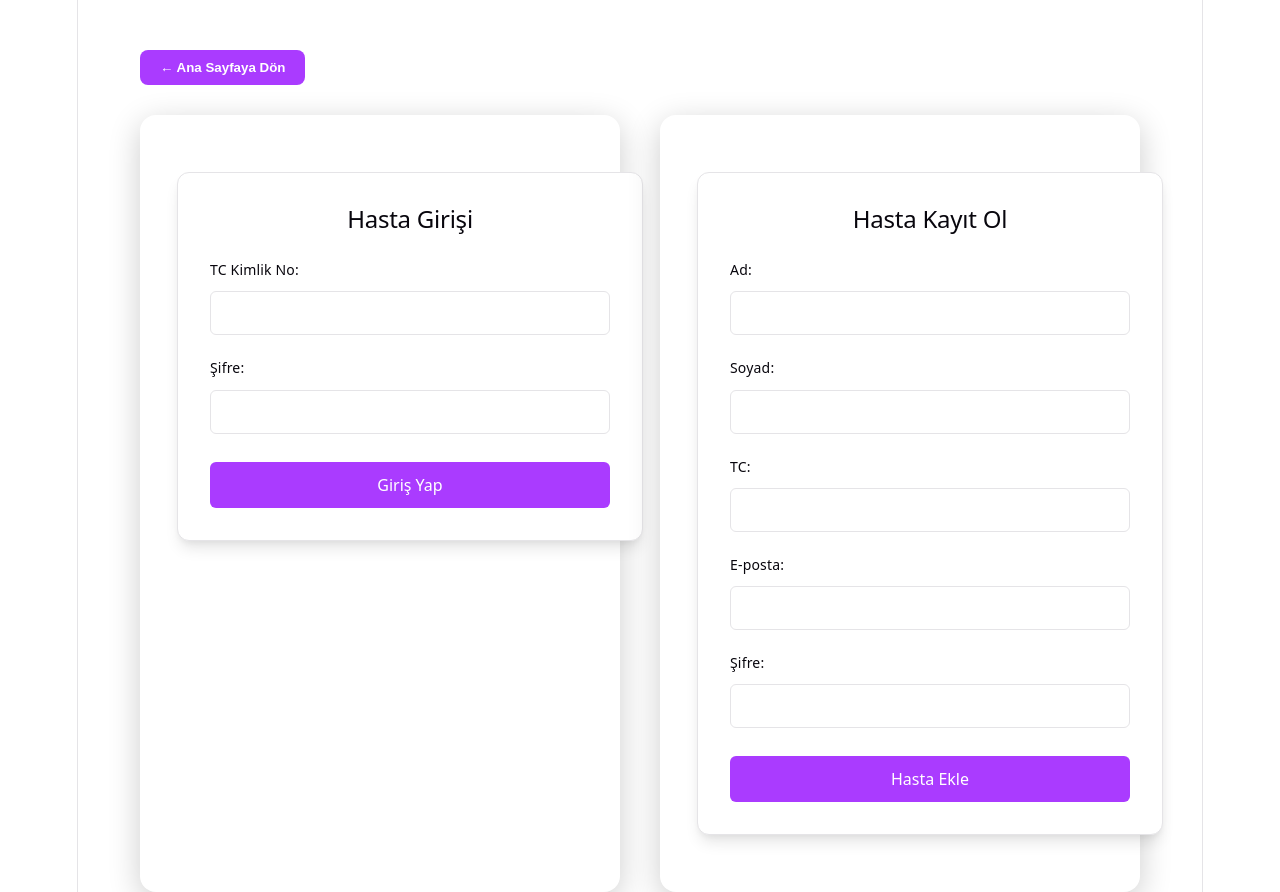
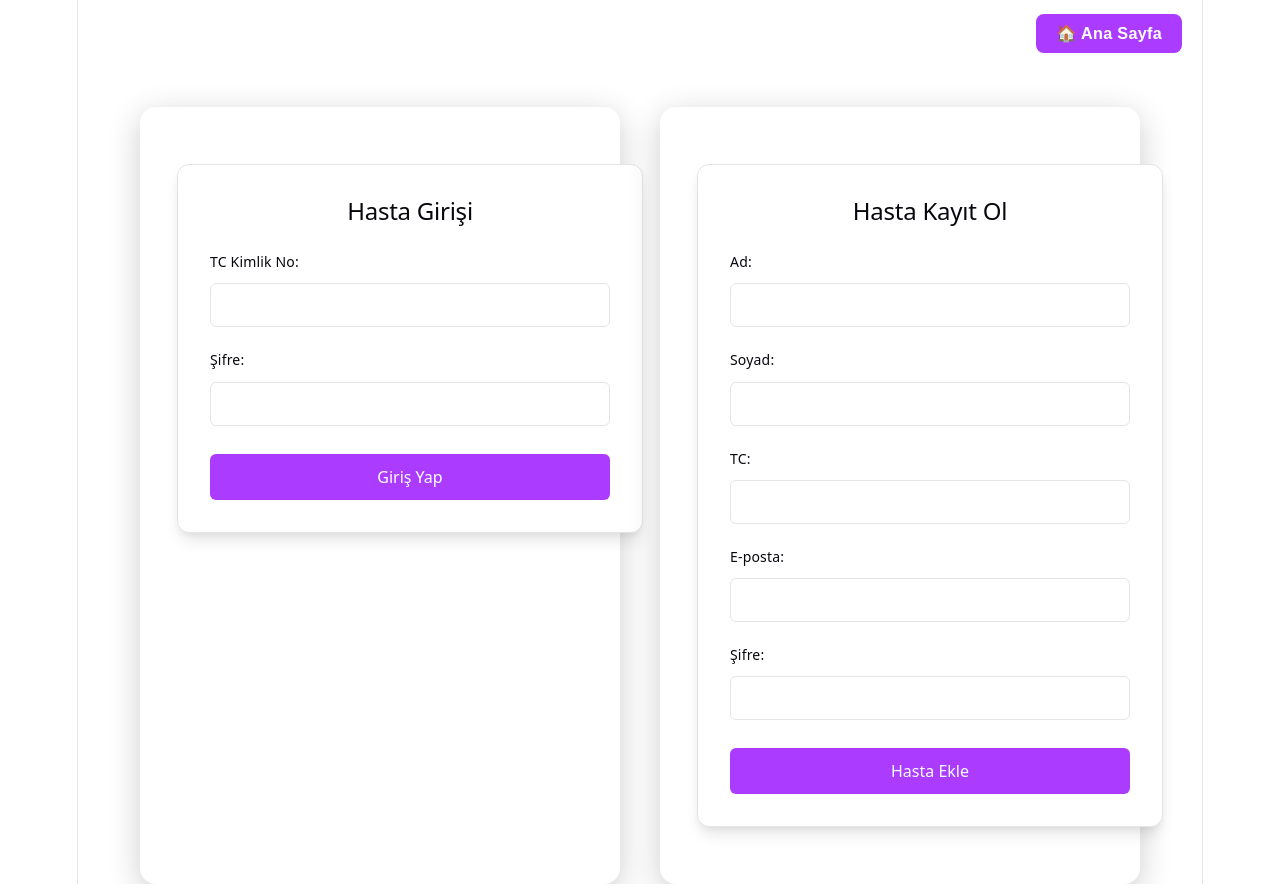
Before and after one commit to Umut-Erkan/Hastane_Otomasyonu, a React (Vite) app in the folder Hastane_UI/: page /hasta in a window 1280 px wide. Built offline with nearby package versions, Linux system fonts and the light colour scheme.

Commit message:
Her sayfa için bir önceki sayfaya geçiş ya da home pageye geçiş. Login sayfaları için direkt home pageye geçiş eklendi

```diff
--- a/Hastane_UI/src/App.css
+++ b/Hastane_UI/src/App.css
@@ -186,30 +186,54 @@
   }
 }
 
-/* App Layout Classes */
-.back-button {
-  padding: 10px 20px;
-  border-radius: 8px;
-  cursor: pointer;
-  border: none;
-  background: var(--accent);
-  color: white;
-  font-weight: bold;
-  margin-bottom: 20px;
+/* Navigasyon Çubuğu */
+.page-nav-bar {
+  position: relative;
+  width: 100%;
+  display: flex;
+  justify-content: space-between;
+  align-items: center;
+  padding: 14px 20px;
+  box-sizing: border-box;
+  pointer-events: none; /* çocuklar pointer eventi aldığı için parent'ta kapatıyoruz */
 }
 
-.page-wrapper {
-  position: relative;
-  width: 100%;
-  min-height: 100vh;
-  display: flex;
-  flex-direction: column;
+.nav-btn {
+  pointer-events: all;
+  padding: 8px 18px;
+  border-radius: 8px;
+  border: 2px solid transparent;
+  cursor: pointer;
+  font-weight: 700;
+  font-size: 0.9rem;
+  transition: all 0.2s ease;
+  letter-spacing: 0.3px;
 }
 
-.page-header {
-  padding: 20px;
-  display: flex;
-  justify-content: flex-start;
+.nav-btn-back {
+  background: var(--surface, #1e293b);
+  color: var(--accent, #3b82f6);
+  border-color: var(--accent, #3b82f6);
+}
+
+.nav-btn-back:hover {
+  background: var(--accent, #3b82f6);
+  color: #fff;
+  box-shadow: 0 4px 14px rgba(59, 130, 246, 0.4);
+  transform: translateX(-2px);
+}
+
+.nav-btn-home {
+  background: var(--accent, #3b82f6);
+  color: #fff;
+  border-color: var(--accent, #3b82f6);
+}
+
+.nav-btn-home:hover {
+  background: var(--surface, #1e293b);
+  color: var(--accent, #3b82f6);
+  box-shadow: 0 4px 14px rgba(59, 130, 246, 0.3);
+  transform: translateX(2px);
 }
 
 .under-construction-wrapper {
--- a/Hastane_UI/src/App.jsx
+++ b/Hastane_UI/src/App.jsx
@@ -12,31 +12,41 @@ import ResepsiyonistLogin from './Resepsiyonist/ResepsiyonistLogin.jsx';
 import ResepsiyonistDashboard from './Resepsiyonist/ResepsiyonistDashboard.jsx';
 import ResepsiyonistRandevuGoster from './Resepsiyonist/ResepsiyonistRandevuGoster.jsx';
 
-// Sayfalar arası geçişte kullanılacak geri dön butonu bileşeni
+// Sol üst: bir önceki sayfaya geri döner
 function BackButton() {
   const navigate = useNavigate();
   return (
     <button
-      onClick={() => navigate('/')}
-      className="back-button"
+      onClick={() => navigate(-1)}
+      className="nav-btn nav-btn-back"
+      title="Geri"
     >
-      ← Ana Sayfaya Dön
+      ← Geri
     </button>
   );
 }
 
-function GoToButton({ path, text }) {
+// Sağ üst: ana sayfaya gider
+function HomeButton() {
   const navigate = useNavigate();
   return (
     <button
-      onClick={() => navigate(path)}
-      style={{
-        padding: '10px 20px', borderRadius: '8px', cursor: 'pointer', border: '1px solid var(--accent)',
-        background: 'transparent', color: 'var(--accent)', fontWeight: 'bold', margin: '0 10px'
-      }}
+      onClick={() => navigate('/')}
+      className="nav-btn nav-btn-home"
+      title="Ana Sayfa"
     >
-      {text}
+      🏠 Ana Sayfa
     </button>
+  );
+}
+
+// İki butonlu navigasyon çubuğu
+function NavBar() {
+  return (
+    <div className="page-nav-bar">
+      <BackButton />
+      <HomeButton />
+    </div>
   );
 }
 
@@ -73,9 +83,7 @@ function HastaPage() {
 
   return (
     <div className="page-wrapper fade-in">
-      <div className="page-header" style={{ marginBottom: '0px' }}>
-        <BackButton />
-      </div>
+      <NavBar />
 
       <div style={{ textAlign: 'center', marginBottom: '50px' }}>
         <h2 style={{ fontSize: '2.5rem', fontWeight: 'bold' }}>Hasta Paneline Hoş Geldiniz</h2>
@@ -110,9 +118,7 @@ function HastaPage() {
 function HastaRandevuAlPage() {
   return (
     <div className="page-wrapper">
-      <div className="page-header">
-        <BackButton />
-      </div>
+      <NavBar />
       <HastaRandevuAl />
     </div>
   );
@@ -122,9 +128,7 @@ function HastaRandevuAlPage() {
 function HastaRandevuGosterPage() {
   return (
     <div className="page-wrapper">
-      <div className="page-header">
-        <BackButton />
-      </div>
+      <NavBar />
       <HastaRandevuGoster />
     </div>
   );
@@ -134,10 +138,21 @@ function HastaRandevuGosterPage() {
 function HastaReceteGosterPage() {
   return (
     <div className="page-wrapper">
-      <div className="page-header">
-        <BackButton />
+      <NavBar />
+      <HastaReceteGoster />
+    </div>
+  );
+}
+
+// Doktor Login Wrapper
+function DoktorLoginPage() {
+  return (
+    <div className="page-wrapper">
+      <div className="page-nav-bar">
+        <span />
+        <HomeButton />
       </div>
-      <HastaReceteGoster />
+      <DoktorLogin />
     </div>
   );
 }
@@ -146,9 +161,7 @@ function HastaReceteGosterPage() {
 function DoktorRandevuGosterPage() {
   return (
     <div className="page-wrapper">
-      <div className="page-header">
-        <BackButton />
-      </div>
+      <NavBar />
       <DoktorRandevuGoster />
     </div>
   );
@@ -158,10 +171,21 @@ function DoktorRandevuGosterPage() {
 function DoktorTedaviYazPage() {
   return (
     <div className="page-wrapper">
-      <div className="page-header">
-        <BackButton />
+      <NavBar />
+      <DoktorTedaviYaz />
+    </div>
+  );
+}
+
+// Resepsiyonist Login Wrapper
+function ResepsiyonistLoginPage() {
+  return (
+    <div className="page-wrapper">
+      <div className="page-nav-bar">
+        <span />
+        <HomeButton />
       </div>
-      <DoktorTedaviYaz />
+      <ResepsiyonistLogin />
     </div>
   );
 }
@@ -170,9 +194,7 @@ function DoktorTedaviYazPage() {
 function ResepsiyonistDashboardPage() {
   return (
     <div className="page-wrapper">
-      <div className="page-header">
-        <BackButton />
-      </div>
+      <NavBar />
       <ResepsiyonistDashboard />
     </div>
   );
@@ -182,9 +204,7 @@ function ResepsiyonistDashboardPage() {
 function ResepsiyonistRandevuGosterPage() {
   return (
     <div className="page-wrapper">
-      <div className="page-header">
-        <BackButton />
-      </div>
+      <NavBar />
       <ResepsiyonistRandevuGoster />
     </div>
   );
@@ -200,6 +220,19 @@ function UnderConstructionPage({ title }) {
   );
 }
 
+// Hasta Landing Wrapper (sadece Home butonu)
+function HastaLandingPage() {
+  return (
+    <div className="page-wrapper">
+      <div className="page-nav-bar">
+        <span />
+        <HomeButton />
+      </div>
+      <HastaLanding />
+    </div>
+  );
+}
+
 const router = createBrowserRouter([
   {
     path: "/",
@@ -207,7 +240,7 @@ const router = createBrowserRouter([
   },
   {
     path: "/hasta",
-    element: <HastaLanding />,
+    element: <HastaLandingPage />,
   },
   {
     path: "/hasta-panel",
@@ -229,7 +262,7 @@ const router = createBrowserRouter([
 
   {
     path: "/doktor",
-    element: <DoktorLogin />,
+    element: <DoktorLoginPage />,
   },
   {
     path: "/doktor-panel/randevu-goster",
@@ -243,7 +276,7 @@ const router = createBrowserRouter([
 
   {
     path: "/resepsiyonist",
-    element: <ResepsiyonistLogin />,
+    element: <ResepsiyonistLoginPage />,
   },
   {
     path: "/resepsiyonist-panel/dashboard",
--- a/Hastane_UI/src/Hasta/HastaLanding.jsx
+++ b/Hastane_UI/src/Hasta/HastaLanding.jsx
@@ -1,28 +1,11 @@
 
 import HastaRegister from './Hasta_Register.jsx';
 import HastaLogin from './HastaLogin.jsx';
-import { useNavigate } from 'react-router-dom';
 import './HastaStyle/Hasta_add.css';
-
-function BackButton() {
-    const navigate = useNavigate();
-    return (
-        <button
-            onClick={() => navigate('/')}
-            className="back-button"
-            style={{ marginBottom: '20px' }}
-        >
-            ← Ana Sayfaya Dön
-        </button>
-    );
-}
 
 function HastaLanding() {
     return (
-        <div className="page-wrapper" style={{ display: 'flex', flexDirection: 'column', alignItems: 'center', paddingTop: '50px' }}>
-            <div style={{ width: '100%', maxWidth: '1000px', display: 'flex', justifyContent: 'flex-start' }}>
-                <BackButton />
-            </div>
+        <div style={{ display: 'flex', flexDirection: 'column', alignItems: 'center', paddingTop: '30px' }}>
 
             <div style={{
                 display: 'flex',
```
